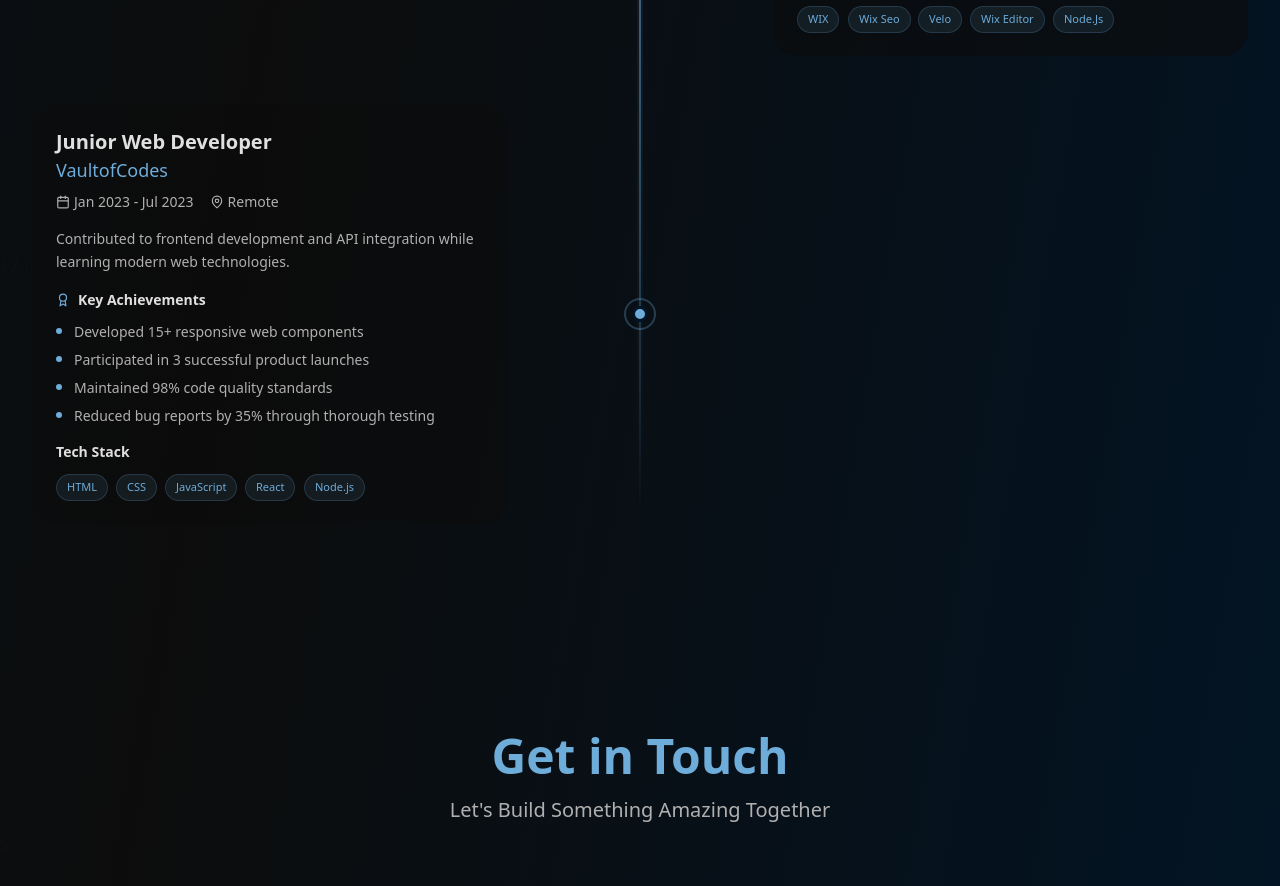
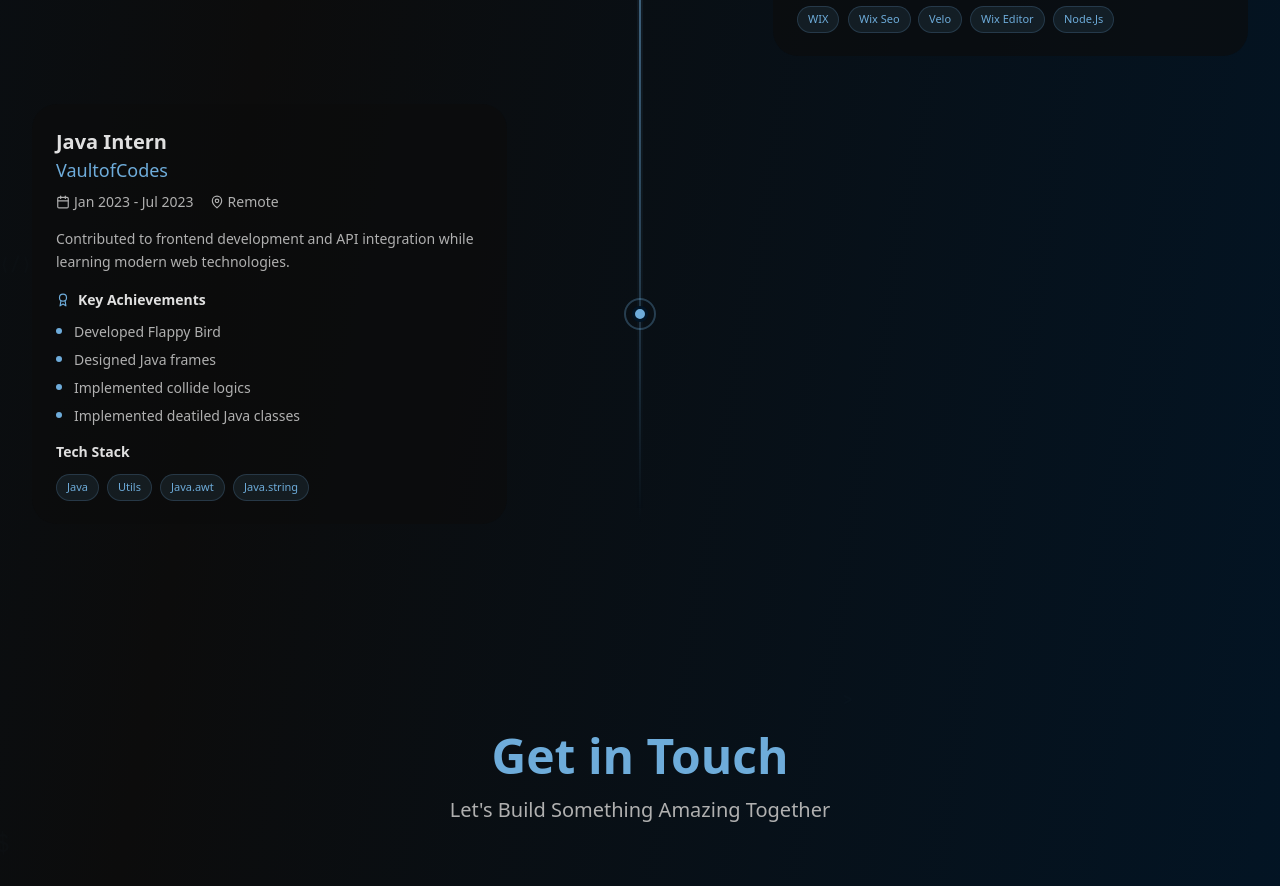
Before and after one commit to harshcodesit/myPortfolio, a React (Vite) app: page / in a window 1280 px wide. Shown: the part 5940-6826 px from the top of the page. Built offline with nearby package versions, Linux system fonts and the light colour scheme.

Commit message:
added fixess

```diff
--- a/src/components/WorkExperience.tsx
+++ b/src/components/WorkExperience.tsx
@@ -32,18 +32,18 @@ const WorkExperience: React.FC = () => {
       techUsed: ['WIX','Wix Seo', 'Velo', 'Wix Editor', 'Node.Js']
     },
     {
-      role: 'Junior Web Developer',
+      role: 'Java Intern',
       company: 'VaultofCodes',
       location: 'Remote',
       duration: 'Jan 2023 - Jul 2023',
       description: 'Contributed to frontend development and API integration while learning modern web technologies.',
       achievements: [
-        'Developed 15+ responsive web components',
-        'Participated in 3 successful product launches',
-        'Maintained 98% code quality standards',
-        'Reduced bug reports by 35% through thorough testing'
+        'Developed Flappy Bird',
+        'Designed Java frames',
+        'Implemented collide logics',
+        'Implemented deatiled Java classes'
       ],
-      techUsed: ['HTML', 'CSS', 'JavaScript', 'React', 'Node.js']
+      techUsed: ['Java', 'Utils', 'Java.awt', 'Java.string']
     }
   ];
 
```
